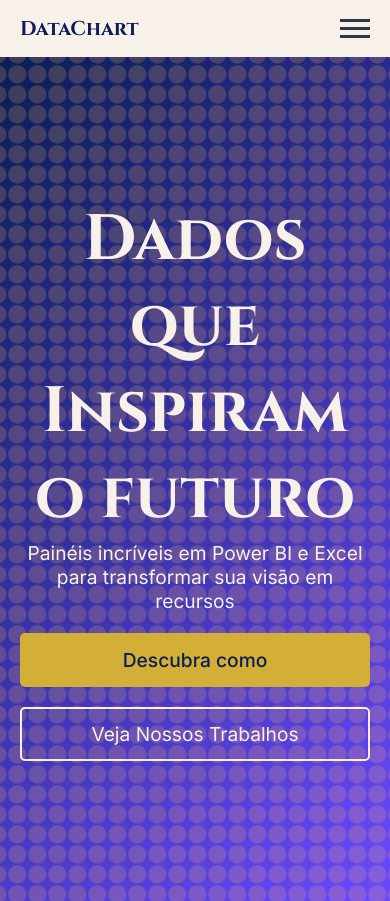
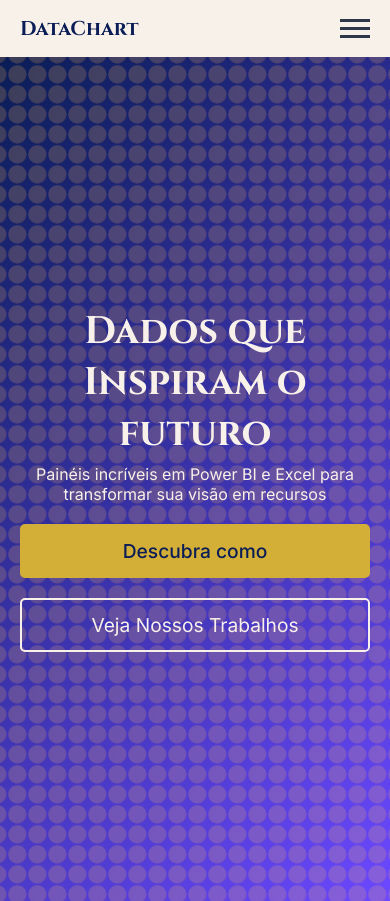
Before and after one commit to O-orion/datachart-site, an Angular app: page / in a window 390 px wide. Built offline with nearby package versions, Linux system fonts and the light colour scheme.

Commit message:
PUT - Ajustando responsividade component hero

```diff
--- a/src/app/components/hero/hero.component.scss
+++ b/src/app/components/hero/hero.component.scss
@@ -109,10 +109,11 @@
 
 @media (max-width: 768px) {
   .hero-title {
-    font-size: 2.5rem;
+    font-size: 2.4rem !important;
   }
   .hero-subtitle {
-    font-size: 1.2rem;
+    margin: 5px 0;
+    font-size: 1rem !important;
   }
   .hero-cta {
     flex-direction: column;
```
